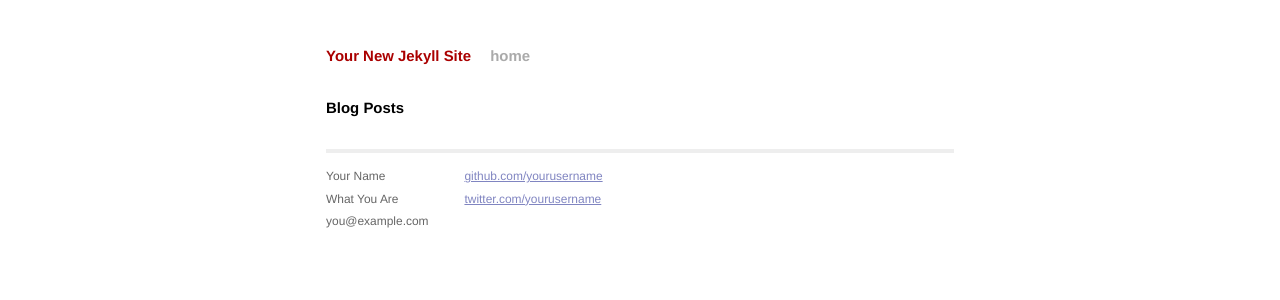
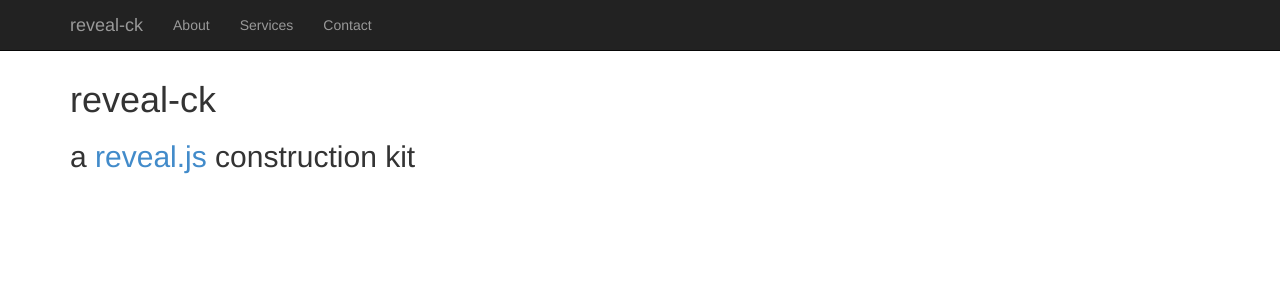
Before and after one commit to jedcn/reveal-ck, a Jekyll site: the page built from index.html, in a window 1280 px wide and 900 px high. Shown: the top 300 px of the window. Built offline with Jekyll 4.4.1, drawn with Linux system fonts in a browser that asks for light colours; Markdown is read by kramdown in place of the engine named in the settings.

Commit message:
[setup] Switch away from jekyll base css, layouts

```diff
--- a/_config.yml
+++ b/_config.yml
@@ -1,4 +1,4 @@
-name: Your New Jekyll Site
+name: reveal-ck
 markdown: redcarpet
 pygments: true
 exclude: [Gemfile, Gemfile.lock]
--- a/_layouts/bare.html
+++ b/_layouts/bare.html
@@ -6,15 +6,15 @@
     <meta name="description" content="">
     <meta name="author" content="">
 
-    <title>Starter Template for Bootstrap</title>
+    <title>{{ page.title }}</title>
 
     <!-- Bootstrap core CSS -->
     <link href="css/bootstrap.css" rel="stylesheet">
 
     <!-- Add custom CSS here -->
     <style>
-	body {margin-top: 60px;}
-	</style>
+        body {margin-top: 60px;}
+    </style>
 
   </head>
 
@@ -29,7 +29,7 @@
             <span class="icon-bar"></span>
             <span class="icon-bar"></span>
           </button>
-          <a class="navbar-brand" href="index.html">Start Bootstrap</a>
+          <a class="navbar-brand" href="index.html">{{ site.name }}</a>
         </div>
 
         <!-- Collect the nav links, forms, and other content for toggling -->
@@ -47,8 +47,7 @@
 
       <div class="row">
         <div class="col-lg-12">
-          <h1>A better Bootstrap starter template.</h1>
-          <p>Complete with pre-defined file paths that you won't have to change!</p>
+          {{ content }}
         </div>
       </div>
 
--- a/css/main.css
+++ /dev/null
@@ -1,160 +0,0 @@
-/*****************************************************************************/
-/*
-/* Common
-/*
-/*****************************************************************************/
-
-/* Global Reset */
-* {
-  margin: 0;
-  padding: 0;
-}
-
-html, body { height: 100%; }
-
-body {
-  background-color: #FFF;
-  font: 13.34px Helvetica, Arial, sans-serif;
-  font-size: small;
-  text-align: center;
-}
-
-h1, h2, h3, h4, h5, h6 {
-  font-size: 100%; }
-
-h1 { margin-bottom: 1em; }
-p { margin: 1em 0; }
-
-a         { color: #00a; }
-a:hover   { color: #000; }
-a:visited { color: #a0a; }
-
-/*****************************************************************************/
-/*
-/* Home
-/*
-/*****************************************************************************/
-ul.posts {
-  list-style-type: none;
-  margin-bottom: 2em;
-}
-
-ul.posts li {
-  line-height: 1.75em;
-}
-
-ul.posts span {
-  color: #aaa;
-  font-family: Monaco, "Courier New", monospace;
-  font-size: 80%;
-}
-
-/*****************************************************************************/
-/*
-/* Site
-/*
-/*****************************************************************************/
-
-.site {
-  font-size: 115%;
-  text-align: justify;
-  width: 42em;
-  margin: 3em auto 2em;
-  line-height: 1.5em;
-}
-
-.site .header a {
-  font-weight: bold;
-  text-decoration: none;
-}
-
-.site .header h1.title {
-  display: inline-block;
-  margin-bottom: 2em;
-}
-
-.site .header h1.title a {
-  color: #a00;
-}
-
-.site .header h1.title a:hover {
-  color: #000;
-}
-
-.site .header a.extra {
-  color: #aaa;
-  margin-left: 1em;
-}
-
-.site .header a.extra:hover {
-  color: #000;
-}
-
-.site .meta {
-  color: #aaa;
-}
-
-.site .footer {
-  font-size: 80%;
-  color: #666;
-  border-top: 4px solid #eee;
-  margin-top: 2em;
-  overflow: hidden;
-}
-
-.site .footer .contact {
-  float: left;
-  margin-right: 3em;
-}
-
-.site .footer .contact a {
-  color: #8085C1;
-}
-
-.site .footer .rss {
-  margin-top: 1.1em;
-  margin-right: -.2em;
-  float: right;
-}
-
-.site .footer .rss img {
-  border: 0;
-}
-
-/*****************************************************************************/
-/*
-/* Posts
-/*
-/*****************************************************************************/
-
-/* standard */
-.post pre {
-  border: 1px solid #ddd;
-  background-color: #eef;
-  padding: 0 .4em;
-}
-
-.post ul, .post ol {
-  margin-left: 1.35em;
-}
-
-.post code {
-  border: 1px solid #ddd;
-  background-color: #eef;
-  padding: 0 .2em;
-}
-
-.post pre code {
-  border: none;
-}
-
-/* terminal */
-.post pre.terminal {
-  border: 1px solid #000;
-  background-color: #333;
-  color: #FFF;
-}
-
-.post pre.terminal code {
-  background-color: #333;
-}
--- a/css/syntax.css
+++ /dev/null
@@ -1,60 +0,0 @@
-.highlight  { background: #ffffff; }
-.highlight .c { color: #999988; font-style: italic } /* Comment */
-.highlight .err { color: #a61717; background-color: #e3d2d2 } /* Error */
-.highlight .k { font-weight: bold } /* Keyword */
-.highlight .o { font-weight: bold } /* Operator */
-.highlight .cm { color: #999988; font-style: italic } /* Comment.Multiline */
-.highlight .cp { color: #999999; font-weight: bold } /* Comment.Preproc */
-.highlight .c1 { color: #999988; font-style: italic } /* Comment.Single */
-.highlight .cs { color: #999999; font-weight: bold; font-style: italic } /* Comment.Special */
-.highlight .gd { color: #000000; background-color: #ffdddd } /* Generic.Deleted */
-.highlight .gd .x { color: #000000; background-color: #ffaaaa } /* Generic.Deleted.Specific */
-.highlight .ge { font-style: italic } /* Generic.Emph */
-.highlight .gr { color: #aa0000 } /* Generic.Error */
-.highlight .gh { color: #999999 } /* Generic.Heading */
-.highlight .gi { color: #000000; background-color: #ddffdd } /* Generic.Inserted */
-.highlight .gi .x { color: #000000; background-color: #aaffaa } /* Generic.Inserted.Specific */
-.highlight .go { color: #888888 } /* Generic.Output */
-.highlight .gp { color: #555555 } /* Generic.Prompt */
-.highlight .gs { font-weight: bold } /* Generic.Strong */
-.highlight .gu { color: #aaaaaa } /* Generic.Subheading */
-.highlight .gt { color: #aa0000 } /* Generic.Traceback */
-.highlight .kc { font-weight: bold } /* Keyword.Constant */
-.highlight .kd { font-weight: bold } /* Keyword.Declaration */
-.highlight .kp { font-weight: bold } /* Keyword.Pseudo */
-.highlight .kr { font-weight: bold } /* Keyword.Reserved */
-.highlight .kt { color: #445588; font-weight: bold } /* Keyword.Type */
-.highlight .m { color: #009999 } /* Literal.Number */
-.highlight .s { color: #d14 } /* Literal.String */
-.highlight .na { color: #008080 } /* Name.Attribute */
-.highlight .nb { color: #0086B3 } /* Name.Builtin */
-.highlight .nc { color: #445588; font-weight: bold } /* Name.Class */
-.highlight .no { color: #008080 } /* Name.Constant */
-.highlight .ni { color: #800080 } /* Name.Entity */
-.highlight .ne { color: #990000; font-weight: bold } /* Name.Exception */
-.highlight .nf { color: #990000; font-weight: bold } /* Name.Function */
-.highlight .nn { color: #555555 } /* Name.Namespace */
-.highlight .nt { color: #000080 } /* Name.Tag */
-.highlight .nv { color: #008080 } /* Name.Variable */
-.highlight .ow { font-weight: bold } /* Operator.Word */
-.highlight .w { color: #bbbbbb } /* Text.Whitespace */
-.highlight .mf { color: #009999 } /* Literal.Number.Float */
-.highlight .mh { color: #009999 } /* Literal.Number.Hex */
-.highlight .mi { color: #009999 } /* Literal.Number.Integer */
-.highlight .mo { color: #009999 } /* Literal.Number.Oct */
-.highlight .sb { color: #d14 } /* Literal.String.Backtick */
-.highlight .sc { color: #d14 } /* Literal.String.Char */
-.highlight .sd { color: #d14 } /* Literal.String.Doc */
-.highlight .s2 { color: #d14 } /* Literal.String.Double */
-.highlight .se { color: #d14 } /* Literal.String.Escape */
-.highlight .sh { color: #d14 } /* Literal.String.Heredoc */
-.highlight .si { color: #d14 } /* Literal.String.Interpol */
-.highlight .sx { color: #d14 } /* Literal.String.Other */
-.highlight .sr { color: #009926 } /* Literal.String.Regex */
-.highlight .s1 { color: #d14 } /* Literal.String.Single */
-.highlight .ss { color: #990073 } /* Literal.String.Symbol */
-.highlight .bp { color: #999999 } /* Name.Builtin.Pseudo */
-.highlight .vc { color: #008080 } /* Name.Variable.Class */
-.highlight .vg { color: #008080 } /* Name.Variable.Global */
-.highlight .vi { color: #008080 } /* Name.Variable.Instance */
-.highlight .il { color: #009999 } /* Literal.Number.Integer.Long */
--- a/index.html
+++ b/index.html
@@ -1,13 +1,7 @@
 ---
-layout: default
-title: Your New Jekyll Site
+layout: bare
+title: reveal-ck
 ---
 
-<div id="home">
-  <h1>Blog Posts</h1>
-  <ul class="posts">
-    {% for post in site.posts %}
-      <li><span>{{ post.date | date_to_string }}</span> &raquo; <a href="{{ post.url }}">{{ post.title }}</a></li>
-    {% endfor %}
-  </ul>
-</div>
+<h1>reveal-ck</h1>
+<h2>a <a href="http://lab.hakim.se/reveal-js/#/">reveal.js</a> construction kit</h2>
```
Also changed, not shown: _layouts/post.html (deleted, +0 -9 lines).
